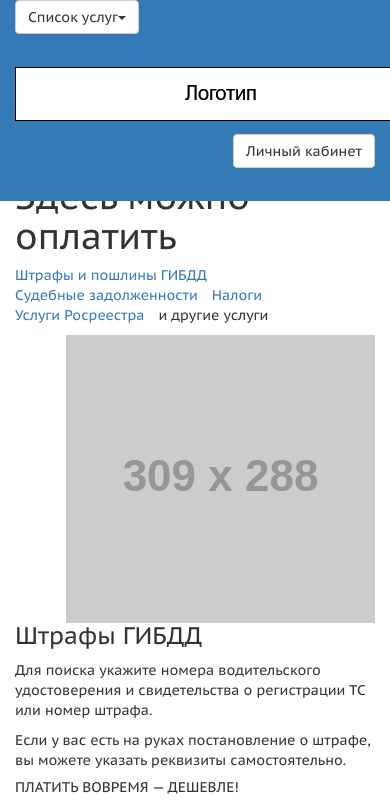
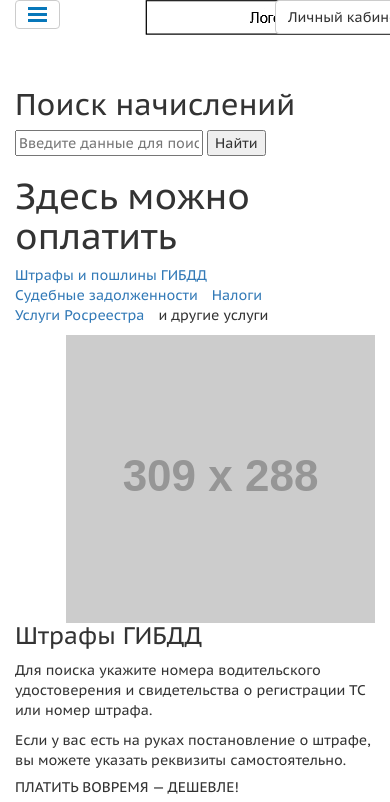
Before and after one commit to cognitive-cake/tprs-landing, a website: page pug/index.pug in a window 390 px wide. Shown: the top 802 px of the page. Drawn offline with nearby package versions, Linux system fonts and the light colour scheme; files that its build step writes are made by us from their sources; placeholder pictures from the web are drawn by us; files whose address does not match are found by name.

Commit message:
work on logo

```diff
--- a/pug/parts/footer.pug
+++ b/pug/parts/footer.pug
@@ -20,7 +20,7 @@ footer.footer.container-fluid
           li
             a(href='#') Статьи и новости
     .footer__contacts.col-sm-3
-      p.lead
+      p.h4
         a(href='tel:88001234567') 8 800 123 4567
       small звонок по России бесплатный
       ul.list-unstyled
--- a/pug/parts/header.pug
+++ b/pug/parts/header.pug
@@ -1,10 +1,11 @@
 header.header.container-fluid
   .row
-    .header__list-of-services.col-sm-3.text-left.bg-primary
+    .header__list-of-services.col-sm-3.col-xs-4.text-left
       .dropdown
         button.btn.btn-default.dropdown-toggle#list-of-services(type='button', data-toggle='dropdown', aria-haspopup='true', aria-expanded='true')
-          | Список услуг
-          span.caret
+          span.hidden-xs Список услуг
+          span.caret.hidden-xs
+          img.icon-bar.visible-xs-block(src='./img/toggle-nav.svg', alt='Toggle')
         ul.dropdown-menu(aria-labelledby='list-of-services')
           li
             a(href='#') Услуга 1
@@ -12,7 +13,7 @@ header.header.container-fluid
             a(href='#') Услуга 2
           li
             a(href='#') Услуга 3
-    .header__logo.col-sm-6.text-center.bg-primary
-      img.logo(src='./img/logo.png', alt='Logo')
-    .header__user-account.col-sm-3.text-right.bg-primary
+    .header__logo.col-sm-6.col-xs-4.text-center
+      img.logo(src='./img/logo-main.jpg', alt='Logo', sizes='(max-width: 600px), 262px', srcset='./img/logo-main-mobile.jpg 262w, ./img/logo-main.jpg 411w ')
+    .header__user-account.col-sm-3.col-xs-4.text-right
       a.btn.btn-default(href='#') Личный кабинет
--- a/pug/parts/scripts.pug
+++ b/pug/parts/scripts.pug
@@ -1,3 +1,2 @@
 script(src='https://code.jquery.com/jquery-3.2.1.slim.min.js', integrity='sha384-KJ3o2DKtIkvYIK3UENzmM7KCkRr/rE9/Qpg6aAZGJwFDMVNA/GpGFF93hXpG5KkN', crossorigin='anonymous')
-//- script(src='https://cdnjs.cloudflare.com/ajax/libs/popper.js/1.11.0/umd/popper.min.js', integrity='sha384-b/U6ypiBEHpOf/4+1nzFpr53nxSS+GLCkfwBdFNTxtclqqenISfwAzpKaMNFNmj4', crossorigin='anonymous')
 <script src="https://maxcdn.bootstrapcdn.com/bootstrap/3.3.7/js/bootstrap.min.js" integrity="sha384-Tc5IQib027qvyjSMfHjOMaLkfuWVxZxUPnCJA7l2mCWNIpG9mGCD8wGNIcPD7Txa" crossorigin="anonymous"></script>
--- a/sass/blocks/footer.scss
+++ b/sass/blocks/footer.scss
@@ -1,4 +1,8 @@
 .footer {
   background-color: #e8ebf0;
-
+  &__copyright-second {
+    & img {
+      max-width: 100%;
+    }
+  }
 }
```
Also changed, not shown: css/style.css, css/style.min.css, img/logo-main-mobile.jpg (added), img/logo-main.jpg (added), img/logo.png (deleted), img/toggle-nav.svg (added), index.html, layout.html.
